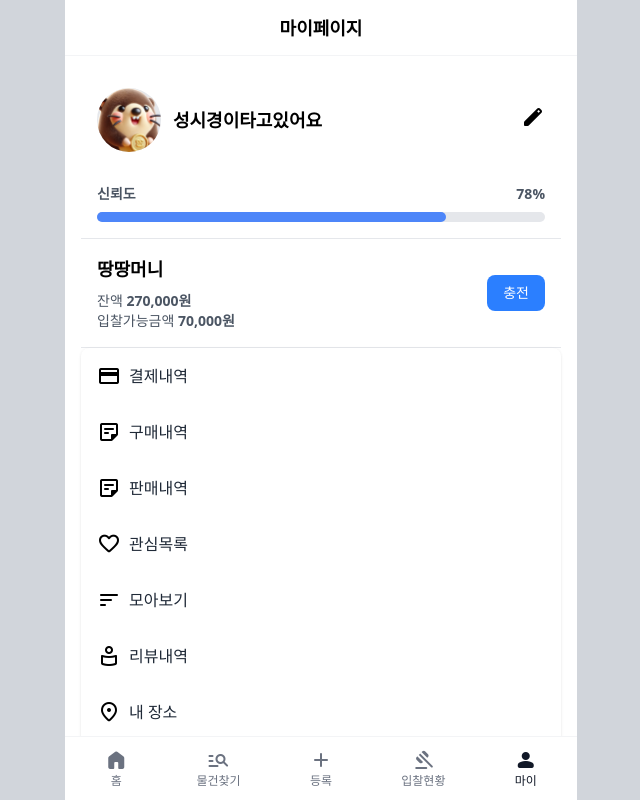
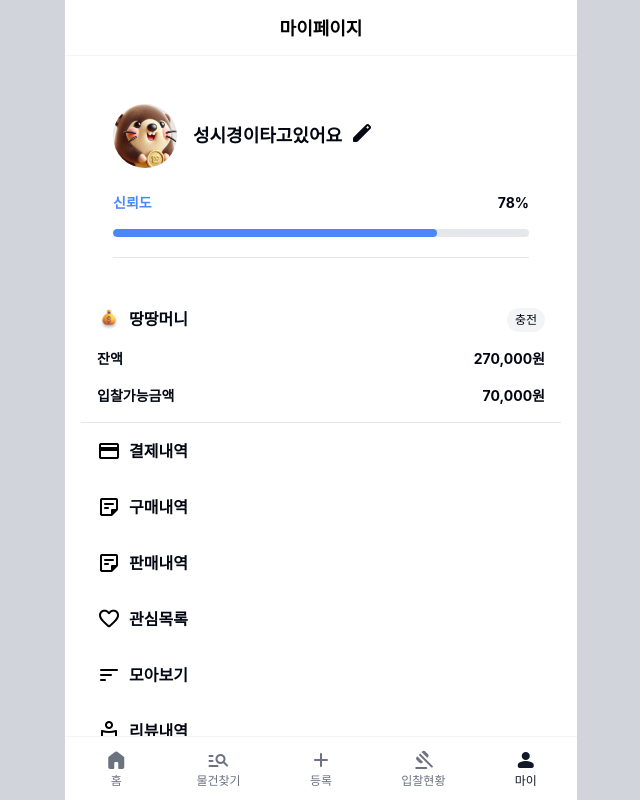
Before and after one commit to wndgur2/ddang, a React (Vite) app: page /mypage in a window 1280 px wide. Shown: the top 800 px of the page, without its empty margins (319-959 px from the left). Built offline with nearby package versions, Linux system fonts and the light colour scheme.

Commit message:
feat: 마이페이지 보완, Profile 컴포넌트 생성

```diff
--- a/src/features/user/components/MyPageMenu.jsx
+++ b/src/features/user/components/MyPageMenu.jsx
@@ -4,12 +4,11 @@ import MaterialIcon from '../../../components/icons/MaterialIcon'
 
 function MyPageMenu({ icon, title, to }) {
   return (
-    <Link
-      to={to}
-      className='flex items-center gap-2 p-4 hover:bg-gray-100 active:bg-gray-200'
-    >
+    <Link to={to} className='flex items-center gap-2 p-4'>
       <MaterialIcon {...icon} />
-      <span className='text-gray-800 font-medium'>{title}</span>
+      <span className='font-[Inter] font-bold text-[16px] text-gray-950'>
+        {title}
+      </span>
     </Link>
   )
 }
--- /dev/null
+++ b/src/features/user/components/Profile.jsx
@@ -0,0 +1,57 @@
+import PropTypes from 'prop-types'
+import { Link } from 'react-router-dom'
+import ProfileImage from './ProfileImage'
+import MaterialIcon from '../../../components/icons/MaterialIcon'
+
+function Profile({ profileSrc, name, trustScore }) {
+  return (
+    <div className='p-4 bg-white'>
+      {/* 프로필 이미지 및 이름 섹션 */}
+      <div className='flex items-center'>
+        <ProfileImage src={profileSrc} size={64} />
+        <div className='ml-4'>
+          <div className='flex items-center space-x-2'>
+            <h3 className='text-lg font-semibold'>{name}</h3>
+            <Link to='/edit-profile'>
+              <button
+                style={{
+                  color: 'var(--color-gray-400)',
+                  width: '24px',
+                  height: '24px',
+                  cursor: 'pointer',
+                }}
+              >
+                <MaterialIcon name='edit' filled>
+                  edit
+                </MaterialIcon>
+              </button>
+            </Link>
+          </div>
+        </div>
+      </div>
+
+      {/* 신뢰도 섹션 */}
+      <div className='mt-6'>
+        <div className='flex items-center justify-between'>
+          <p className='text-ddblue-400 font-bold text-[14px]'>신뢰도</p>
+          <span className='text-sm font-bold'>{trustScore}%</span>
+        </div>
+        <div className='w-full bg-gray-200 h-2 rounded-full overflow-hidden mt-4'>
+          <div
+            className='h-full rounded-full bg-ddblue-400 text-[14px]'
+            style={{ width: `${trustScore}%` }}
+          ></div>
+        </div>
+        <hr className='mt-5 border-gray-200' />
+      </div>
+    </div>
+  )
+}
+
+Profile.propTypes = {
+  profileSrc: PropTypes.string.isRequired, // 프로필 이미지 경로
+  name: PropTypes.string.isRequired, // 이름
+  trustScore: PropTypes.number.isRequired, // 신뢰도 (0~100)
+}
+
+export default Profile
--- a/src/features/user/pages/MyPage.jsx
+++ b/src/features/user/pages/MyPage.jsx
@@ -1,9 +1,9 @@
+import { Link } from 'react-router-dom'
 import MyPageMenu from '../components/MyPageMenu'
 import usePageName from '@/hooks/usePageName'
-import MaterialIcon from '../../../components/icons/MaterialIcon'
-import ProfileImage from '../components/ProfileImage'
 import profileImage from '@/assets/profileImage.png'
-// import test from '@/assets/test.png'
+import Profile from '../components/Profile'
+import moneyBag from '@/assets/moneyBag.png'
 
 function MyPage() {
   usePageName('마이페이지')
@@ -35,48 +35,48 @@ function MyPage() {
   return (
     <div className='mb-16'>
       {/* 프로필 섹션 */}
-      <section className='flex items-center p-4 bg-white gap-3'>
-        <ProfileImage src={profileImage} size={64} />
-        <div className='flex-1'>
-          <div className='text-lg font-semibold'>성시경이타고있어요</div>
+      <section className='p-4 bg-white font-[Inter] text-[16px] text-gray-950 font-bold'>
+        <Profile
+          profileSrc={profileImage}
+          name='성시경이타고있어요'
+          trustScore={78}
+        />
+      </section>
+
+      {/* 땅땅머니 섹션 */}
+      <section className='p-4 bg-white border-b border-gray-200 mt-0'>
+        <div className='flex items-center justify-between'>
+          <div className='flex items-center space-x-2'>
+            <img src={moneyBag} alt='moneyBag' className='w-6 h-6' />
+            <span className='text-lg font-[Inter] font-bold text-[16px] text-gray-950'>
+              땅땅머니
+            </span>
+          </div>
+          <div>
+            <Link to='/charge'>
+              <button
+                className='bg-gray-100 text-gray-950 text-xs px-2 py-1 rounded-full'
+                style={{ cursor: 'pointer' }}
+              >
+                충전
+              </button>
+            </Link>
+          </div>
         </div>
-        <button style={{ color: 'var(--color-gray-400)' }}>
-          <MaterialIcon name='edit' filled>
-            edit
-          </MaterialIcon>
-        </button>
-      </section>
-      {/* 신뢰도 섹션 */}
-      <section className='p-4 bg-white border-b border-gray-200'>
-        <div className='flex justify-between items-center'>
-          <span className='text-sm font-semibold text-gray-600'>신뢰도</span>
-          <span className='text-sm font-semibold text-gray-600'>78%</span>
-        </div>
-        <div className='w-full bg-gray-200 rounded-full h-2.5 mt-2'>
-          <div className='h-2.5 rounded-full bg-ddblue-400 w-[78%]'></div>
+        <div className='mt-2'>
+          <div className='flex justify-between font-[Inter] font-bold text-[14px] text-gray-950 mt-4'>
+            <span>잔액</span>
+            <span>270,000원</span>
+          </div>
+          <div className='flex justify-between font-[Inter] font-bold text-[14px] text-gray-950 mt-4'>
+            <span>입찰가능금액</span>
+            <span>70,000원</span>
+          </div>
         </div>
       </section>
-      {/* 땅땅머니 섹션 */}
-      <section className='p-4 bg-white border-b border-gray-200'>
-        <div className='flex justify-between items-center'>
-          <div>
-            <div className='flex items-center space-x-2'>
-              <span className='text-lg font-semibold'>땅땅머니</span>
-            </div>
-            <div className='text-sm text-gray-600 mt-2'>
-              잔액 <span className='font-semibold'>270,000원</span>
-            </div>
-            <div className='text-sm text-gray-600'>
-              입찰가능금액 <span className='font-semibold'>70,000원</span>
-            </div>
-          </div>
-          <button className='bg-blue-500 text-white text-sm px-4 py-2 rounded-lg'>
-            충전
-          </button>
-        </div>
-      </section>
+
       {/* 메뉴 섹션 */}
-      <section className='bg-white shadow rounded-lg divide-y divide-gray-200'>
+      <section className='bg-white divide-y divide-gray-200'>
         <nav className='flex flex-col'>
           {menus &&
             menus.map(menuCategory => (
```
Also changed, not shown: src/assets/MoneyBag.png, src/assets/profileImage.png.
